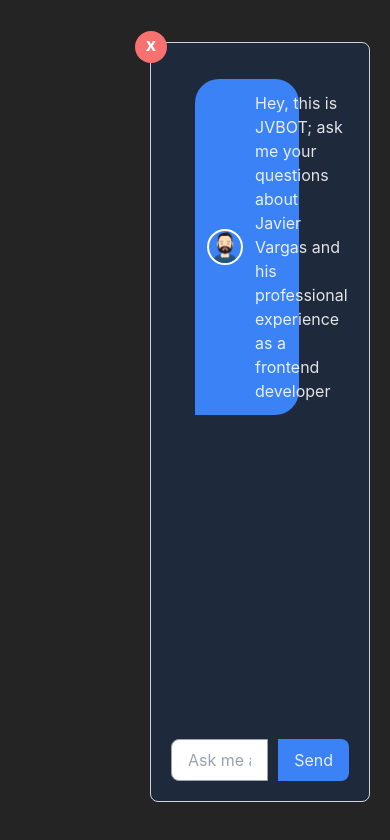
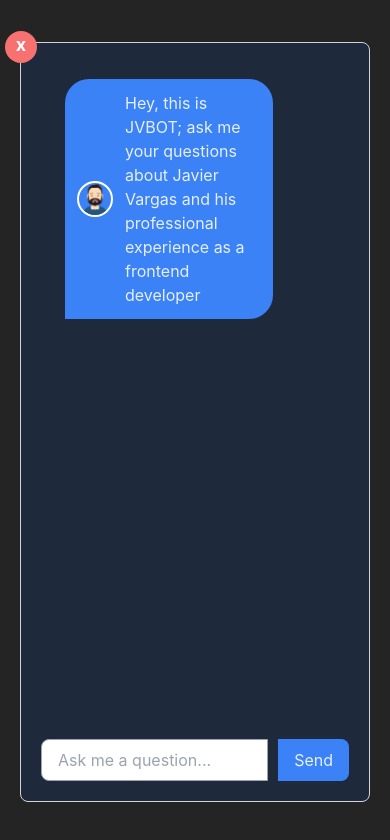
Before and after one commit to javierdebug/JVBOT, a Next.js app: page / in a window 390 px wide. Both pictures are taken after a click on the button "Open Chat". Shown: the top 840 px of the page. Built offline with nearby package versions, Linux system fonts and the light colour scheme; no server answers.

Commit message:
Update layaout for mobile version

```diff
--- a/components/Chat.tsx
+++ b/components/Chat.tsx
@@ -119,7 +119,7 @@ const Chat = ({
     return (
       <div className="h-full w-full absolute top-[50%] left-[50%] translate-x-[-50%] translate-y-[-50%] max-h-[800px] grid grid-cols-12">
         {/* <div className="h-full w-full absolute bottom-50 right-0 sm:right-10 max-h-[600px] grid grid-cols-12"> */}
-        <section className="relative flex flex-col justify-between bg-slate-800 col-span-full sm:col-span-6 lg:col-span-4 !col-start-5 m-20 p-20 border border-gray-300 rounded-lg space-y-16">
+        <section className="relative flex flex-col justify-between bg-slate-800 col-span-full sm:col-span-8 sm:col-start-3 xl:col-span-4 xl:col-start-5 m-20 p-20 border border-gray-300 rounded-lg space-y-16">
           {/* <section className="relative bg-slate-800 col-span-full sm:col-span-6 lg:col-span-4 !col-end-13 m-20 p-20 border border-gray-300 rounded-lg space-y-16"> */}
           <button
             onClick={() => setIsOpen(false)}
```
